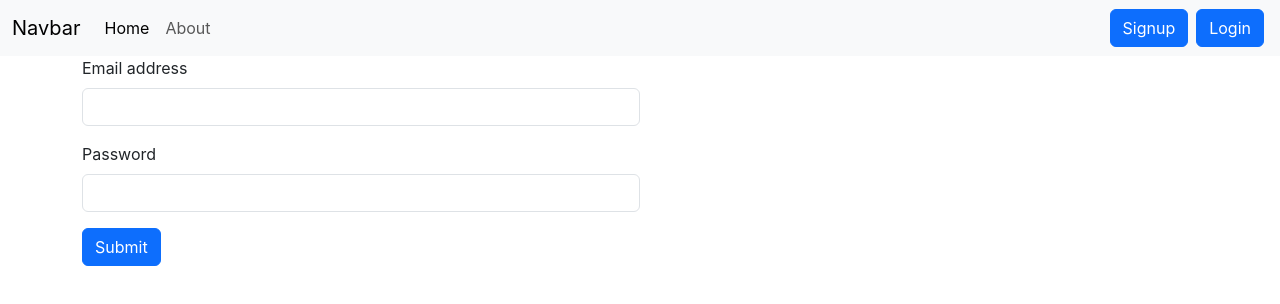
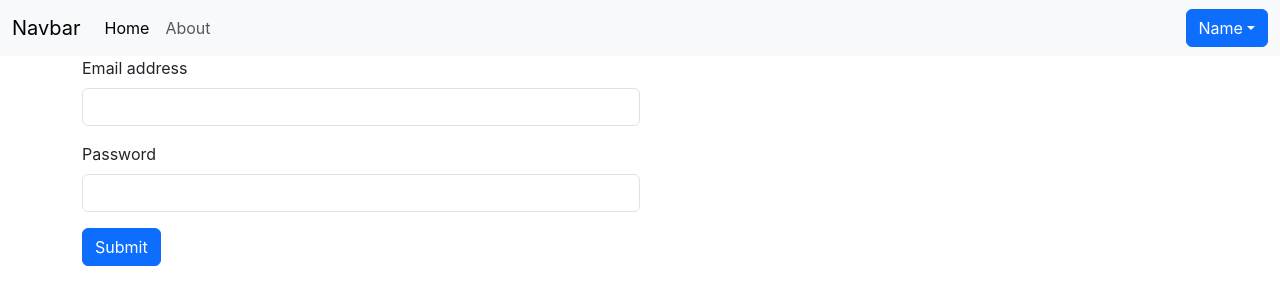
Before and after one commit to SnehChaudhary/DocCare, a React (Create React App) app in the folder frontend/: page /login/patient in a window 1280 px wide. Shown: the top 304 px of the page. Built offline with nearby package versions, Linux system fonts and the light colour scheme.

Commit message:
Added Profile Button

```diff
--- a/frontend/src/components/Navbar.js
+++ b/frontend/src/components/Navbar.js
@@ -8,7 +8,8 @@ const Navbar = () => {
 
   const {hospitalSuccess, doctorSuccess, patientSuccess} = context;
 
-  const vsbl = (hospitalSuccess===true || doctorSuccess===true || patientSuccess===true) ? 'invisible' : 'visible';
+  const ivsbl = (hospitalSuccess===true || doctorSuccess===true || patientSuccess===true) ? '' : 'd-none';
+  const vsbl = (hospitalSuccess===true || doctorSuccess===true || patientSuccess===true) ? 'd-none' : '';
 
   return (
     <div>
@@ -41,10 +42,23 @@ const Navbar = () => {
                 </Link>
               </li>
             </ul>
-            <form className={`d-flex`} role="search">
+
+            <div className="dropdown d-flex">
+            <button className="btn btn-primary dropdown-toggle" type="button" data-bs-toggle="dropdown" aria-expanded="false">
+              {vsbl==='d-none' ? 'Name' : 'Login'}
+            </button>
+            <ul className="dropdown-menu">
+              <li><a className={`${vsbl} dropdown-item`} href="#">Login</a></li>
+              <li><a className={`${vsbl} dropdown-item`} href="#">Signup</a></li>
+              <li><a className={`${ivsbl} dropdown-item`} href="#">Profile</a></li>
+              <li><a className={`${ivsbl} dropdown-item`} href="#">Documents</a></li>
+              <li><a className={`${ivsbl} dropdown-item`} href="#">Logout</a></li>
+            </ul>
+          </div>
+            {/* <form className={`d-flex`} role="search">
               <Link role="button" type="button" className={`${vsbl} btn btn-primary mx-1`} to="/signup">Signup</Link>
               <Link role="button" type="button" className={`btn btn-primary mx-1`} to="/login">{(hospitalSuccess===true || doctorSuccess===true || patientSuccess===true) ? 'Logout' : 'Login'}</Link>
-            </form>
+            </form> */}
             {/* <form className={`${ivsbl} d-flex`} role="search">
               <Link role="button" type="button" className="btn btn-primary mx-1" to="/logout">Logout</Link>
             </form> */}
--- a/frontend/src/context/ContextProps.js
+++ b/frontend/src/context/ContextProps.js
@@ -3,7 +3,7 @@ import ContextAPI  from "./ContextAPI";
 
 const ContextProps = (props) => {
 
-    const [patientSuccess,setPatientSuccess] = useState(false);
+    const [patientSuccess,setPatientSuccess] = useState(true);
     const [doctorSuccess,setDoctorSuccess] = useState(false);
     const [hospitalSuccess,setHospitalSuccess] = useState(false);
 
```
